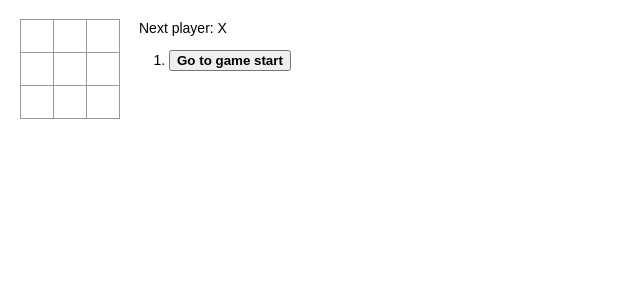
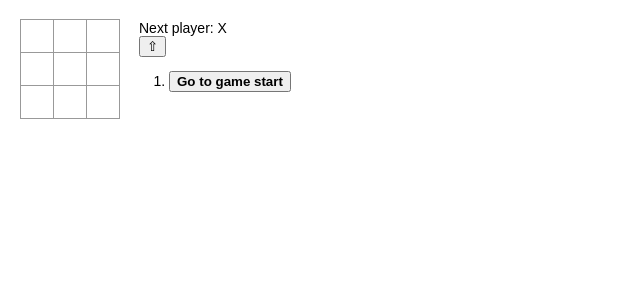
Before and after one commit to sekiya9311/tic-tac-toe-fc-ts, a React (Create React App) app: page / in a window 1280 px wide. Shown: the top 300 px of the page, without its empty margins (0-640 px from the left). Built offline with nearby package versions, Linux system fonts and the light colour scheme.

Commit message:
着手履歴のリストを昇順・降順いずれでも並べかえられるよう、トグルボタンを追加する

```diff
--- a/src/index.tsx
+++ b/src/index.tsx
@@ -91,6 +91,7 @@ const Game: React.FC = () => {
   ]);
   const [stepNumber, setStepNumber] = useState(0);
   const [xIsNext, setXIsNext] = useState(true);
+  const [orderAsc, setOrderAsc] = useState(true);
 
   const currentPlayer = xIsNext ? "X" : "O";
   const current = history[stepNumber];
@@ -132,6 +133,10 @@ const Game: React.FC = () => {
     setXIsNext((x) => !x);
   };
 
+  const handleOrderClick = () => {
+    setOrderAsc((x) => !x);
+  };
+
   return (
     <div className="game">
       <div className="game-board">
@@ -139,7 +144,10 @@ const Game: React.FC = () => {
       </div>
       <div className="game-info">
         <div>{status}</div>
-        <ol>{moves}</ol>
+        <div>
+          <button onClick={handleOrderClick}>{orderAsc ? "⇧" : "⇩"}</button>
+        </div>
+        <ol>{orderAsc ? moves : moves.reverse()}</ol>
       </div>
     </div>
   );
```
